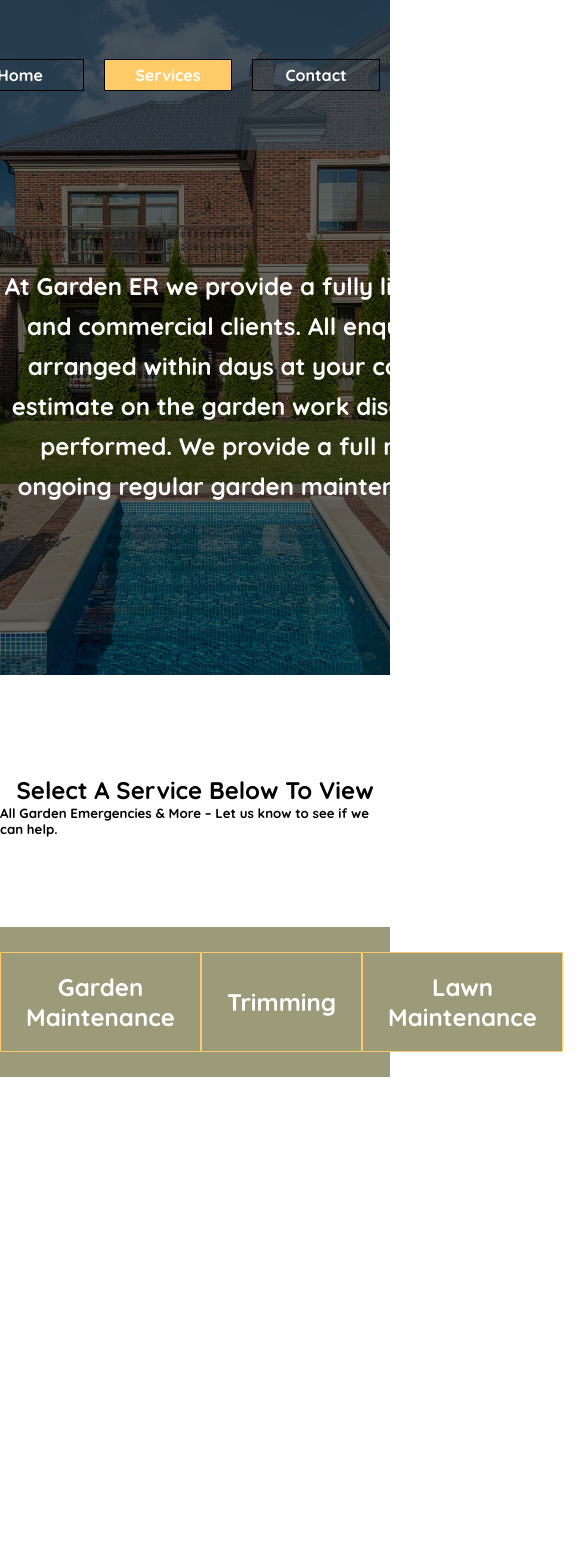
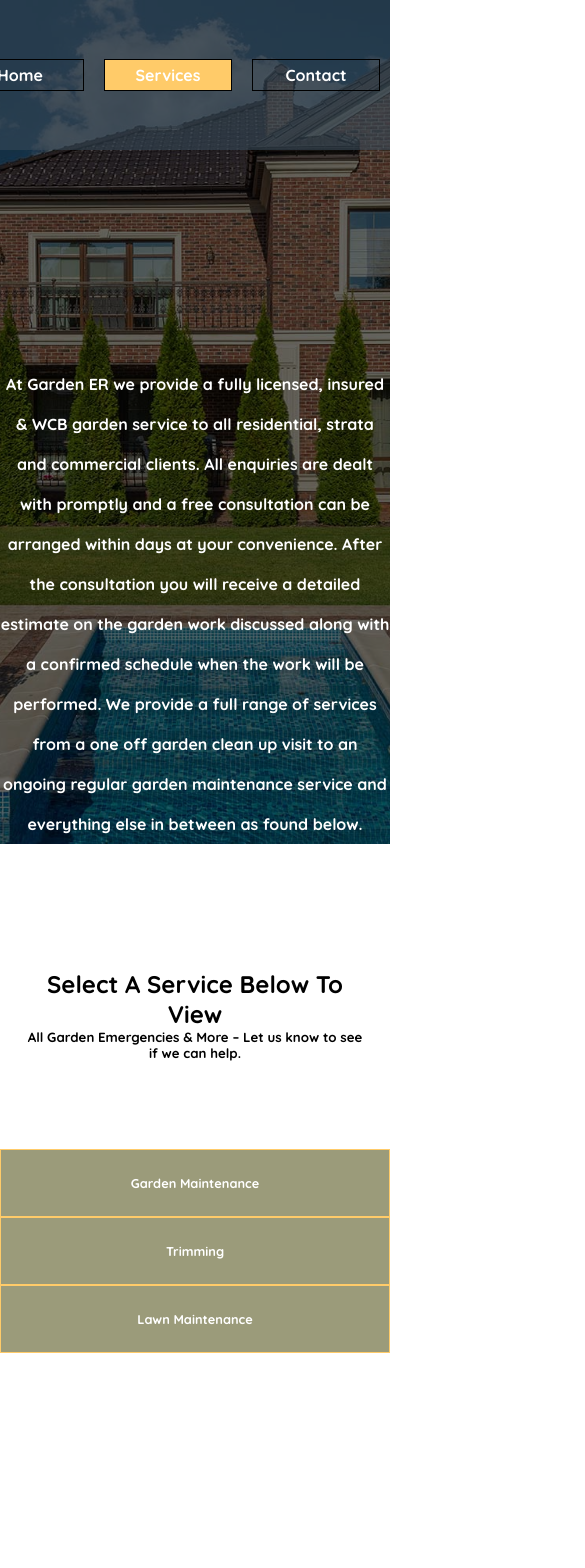
Before and after one commit to jamesrkaliszuk/g-er-nextjs, a Next.js app: page /services in a window 390 px wide. Shown: the top 1568 px of the page, 585 px wide, since content can reach past the window. Built offline with nearby package versions, Linux system fonts and the light colour scheme; a web font is replaced by a local one.

Commit message:
Added Mobile Responsive Width

```diff
--- a/src/styles/Services.module.css
+++ b/src/styles/Services.module.css
@@ -1,4 +1,3 @@
-
 .serviceHeaderWrapper {
     width: 100%;
     height: 80vh;
@@ -11,7 +10,7 @@
     flex-direction: column;
     height: 60vh;
     justify-content: flex-end;
-    text-align:  center;
+    text-align: center;
     margin: 0 auto;
     color: white;
     width: 70rem;
@@ -21,7 +20,7 @@
     line-height: 2.5rem;
 }
 
-.serviceHeaderImg{
+.serviceHeaderImg {
     object-fit: cover;
     object-position: center center;
     filter: brightness(0.4);
@@ -64,8 +63,8 @@
 }
 
 .active {
-    background: var(--color-3)!important;
-    color: black!important;
+    background: var(--color-3) !important;
+    color: black !important;
     scale: 1.1;
 }
 
@@ -91,7 +90,7 @@
     justify-content: flex-start;
 }
 
-.servicesArticle ul li{
+.servicesArticle ul li {
     list-style-type: none;
     width: 40rem;
     padding: 50px;
@@ -119,6 +118,7 @@
 .slide-in-elliptic-bottom-bck {
     -webkit-animation: slide-in-elliptic-bottom-bck 0.7s cubic-bezier(0.190, 1.000, 0.220, 1.000) both;
     animation: slide-in-elliptic-bottom-bck 0.7s cubic-bezier(0.190, 1.000, 0.220, 1.000) both;
+    overflow: hidden;
 }
 
 /* ----------------------------------------------
@@ -141,6 +141,7 @@
         transform-origin: 50% -100%;
         opacity: 0;
     }
+
     100% {
         -webkit-transform: translateY(0) rotateX(0) scale(1);
         transform: translateY(0) rotateX(0) scale(1);
@@ -149,6 +150,7 @@
         opacity: 1;
     }
 }
+
 @keyframes slide-in-elliptic-bottom-bck {
     0% {
         -webkit-transform: translateY(600px) rotateX(-30deg) scale(6.5);
@@ -157,6 +159,7 @@
         transform-origin: 50% -100%;
         opacity: 0;
     }
+
     100% {
         -webkit-transform: translateY(0) rotateX(0) scale(1);
         transform: translateY(0) rotateX(0) scale(1);
@@ -165,3 +168,95 @@
         opacity: 1;
     }
 }
+
+
+/* MEDIA QUERIES */
+@media only screen and (max-width: 800px) {
+
+    .serviceHeaderWrapper {
+        height: 100vh;
+        display: flex;
+        flex-direction: column;
+        justify-content: flex-end;
+    }
+
+    .serviceHeaderWrapper p {
+        width: 100%;
+        font-size: 1rem;
+    }
+
+    .serviceInfo {
+        padding: 25px;
+        text-align: center;
+    }
+
+    .serviceBtnsContainer {
+        display: flex;
+        flex-direction: column;
+        justify-content: center;
+        align-items: center;
+        margin-top: 90px;
+        height: 150px;
+        width: 100%;
+        background: var(--color-2);
+        font-family: var(--sec-font);
+        font-weight: 700;
+    }
+
+    .serviceBtnsContainer h2 {
+        cursor: pointer;
+        border: 1px solid var(--color-3);
+        width: 100%;
+        font-size: .8rem;
+        height: 100px;
+        text-align: center;
+        display: flex;
+        align-items: center;
+        justify-content: center;
+        background: var(--color-2);
+        color: white;
+        transition: var(--transition)
+    }
+
+    .servicesArticle ul li {
+        width: 100%;
+        padding: 50px;
+        font-family: var(--sec-font);
+        font-size: 1rem;
+        display: flex;
+        flex-direction: column;
+        justify-content: center;
+    }
+
+    .active {
+        scale: 1;
+    }
+
+    @-webkit-keyframes slide-in-elliptic-bottom-bck {
+        0% {
+            -webkit-transform-origin: 50% -100%;
+            transform-origin: 50% -100%;
+            opacity: 0;
+        }
+
+        100% {
+            -webkit-transform-origin: 50% 500px;
+            transform-origin: 50% 500px;
+            opacity: 1;
+        }
+    }
+
+    @keyframes slide-in-elliptic-bottom-bck {
+        0% {
+            -webkit-transform-origin: 50% -100%;
+            transform-origin: 50% -100%;
+            opacity: 0;
+        }
+
+        100% {
+            -webkit-transform-origin: 50% 500px;
+            transform-origin: 50% 500px;
+            opacity: 1;
+        }
+    }
+}
```
Also changed, not shown: src/styles/Contact.module.css (+30 -1 lines). Lines whose indentation alone changed are shown as unchanged.
